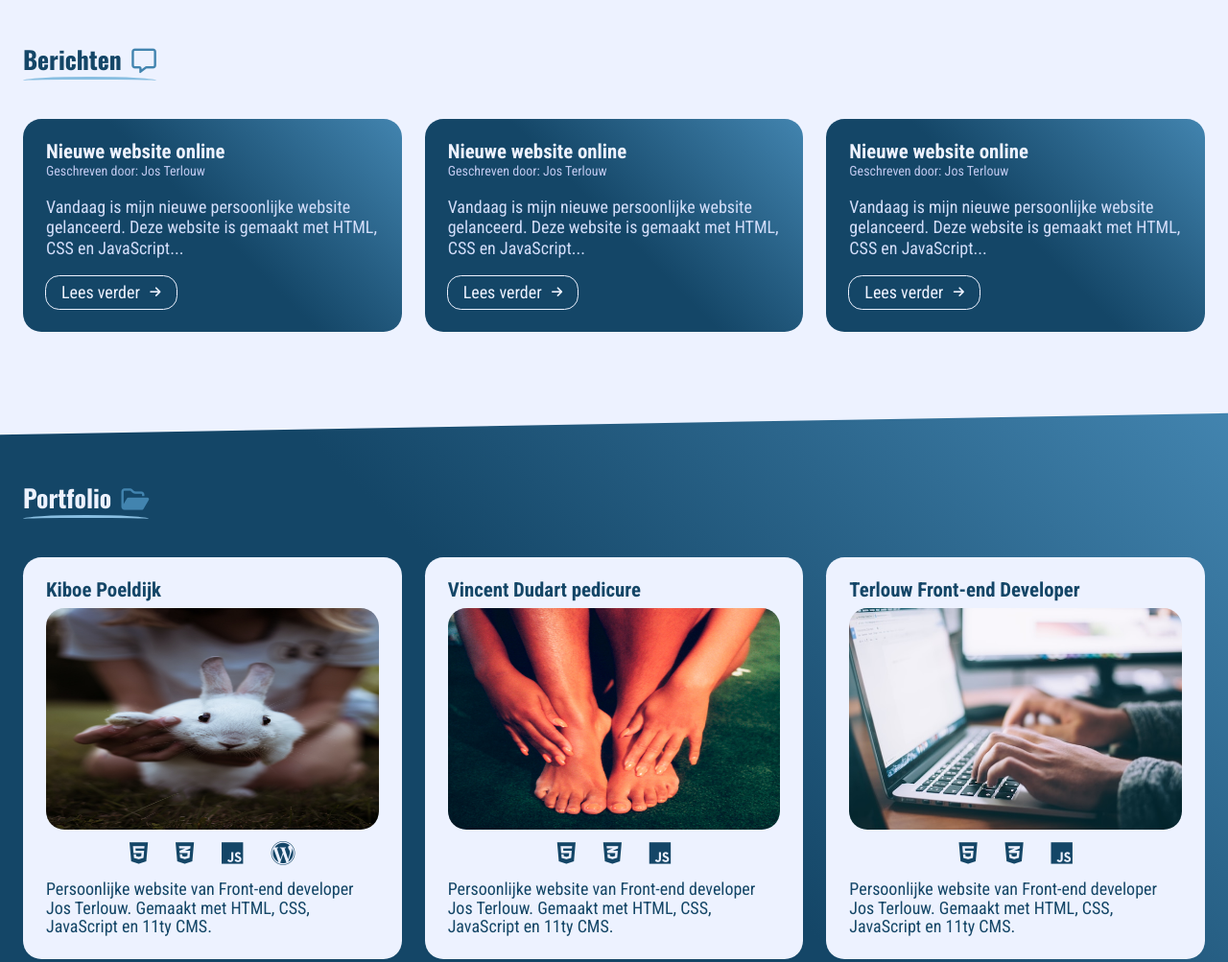
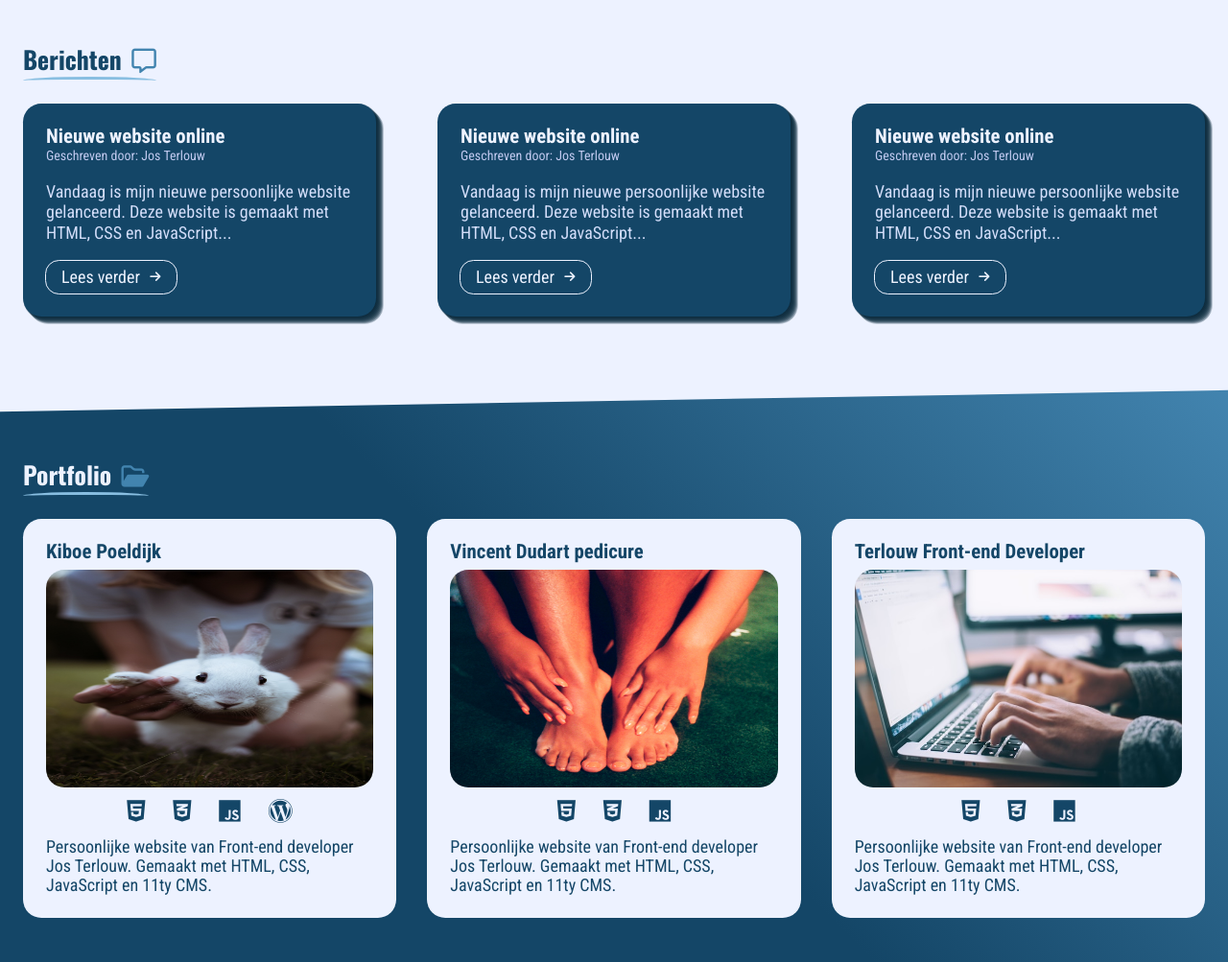
Before and after one commit to JT1908/terlouw, a website built with Vite: page index.html in a window 1280 px wide. Shown: the part 480-1483 px from the top of the page at 96% size. Built offline with nearby package versions, Linux system fonts and the light colour scheme.

Commit message:
Add files via upload

```diff
--- a/css/root.css
+++ b/css/root.css
@@ -48,6 +48,24 @@
 
 	/* Gradients */
 	--background-gradient: linear-gradient(45deg, #144667, #144667, #4284af);
+
+	/* Container Shadow */
+	--container-shadow: 0px 1px 0px 0px rgba(10, 41, 61, 0.22),
+		1px 0px 0px 0px rgba(10, 41, 61, 0.22),
+		1px 2px 0px 0px rgba(10, 41, 61, 0.22),
+		2px 1px 0px 0px rgba(10, 41, 61, 0.22),
+		2px 3px 0px 0px rgba(10, 41, 61, 0.22),
+		3px 2px 0px 0px rgba(10, 41, 61, 0.22),
+		3px 4px 0px 0px rgba(10, 41, 61, 0.22),
+		4px 3px 0px 0px rgba(10, 41, 61, 0.22),
+		4px 5px 0px 0px rgba(10, 41, 61, 0.22),
+		5px 4px 0px 0px rgba(10, 41, 61, 0.22),
+		5px 6px 0px 0px rgba(10, 41, 61, 0.22),
+		6px 5px 0px 0px rgba(10, 41, 61, 0.22),
+		6px 7px 0px 0px rgba(10, 41, 61, 0.22),
+		7px 6px 0px 0px rgba(10, 41, 61, 0.22),
+		7px 8px 0px 0px rgba(10, 41, 61, 0.22),
+		8px 7px 0px 0px rgba(10, 41, 61, 0.22);
 }
 
 @media (min-width: 45em) {
@@ -60,7 +78,7 @@
 	}
 }
 
-@media (min-width: 55em) {
+@media (min-width: 60em) {
 	:root {
 		/* Font sizes */
 		--fs-nav: 1.45rem;
--- a/css/sections/section__berichten.css
+++ b/css/sections/section__berichten.css
@@ -1,5 +1,5 @@
 .article {
-	background-image: var(--background-gradient);
+	background-color: var(--color-primary-400);
 	margin-block-end: var(--spacer-400);
 	color: var(--color-secondary);
 }
@@ -23,16 +23,18 @@
 	margin-block-end: var(--spacer-200);
 }
 
-@media (min-width: 55em) {
+@media (min-width: 45em) {
 	.article__container {
-		display: flex;
-		justify-content: space-between;
+		display: grid;
+		grid-template-columns: repeat(2, 1fr);
 		gap: var(--spacer-300);
+		margin-block-start: var(--spacer-400);
 	}
 
 	.article {
-		margin-block-start: var(--spacer-300);
+		margin-block-end: var(--spacer-300);
 		max-width: var(--container-width);
+		box-shadow: var(--container-shadow);
 	}
 
 	.article__author {
@@ -43,3 +45,10 @@
 		margin-block-end: var(--spacer-200);
 	}
 }
+
+@media (min-width: 60em) {
+	.article__container {
+		grid-template-columns: repeat(3, 1fr);
+		gap: var(--spacer-500);
+	}
+}
--- a/css/sections/section__contact.css
+++ b/css/sections/section__contact.css
@@ -47,7 +47,7 @@
 	}
 }
 
-@media (min-width: 55em) {
+@media (min-width: 60em) {
 	.section__contact form {
 		width: calc(var(--container-width) * 1.4);
 	}
--- a/css/sections/section__portfolio.css
+++ b/css/sections/section__portfolio.css
@@ -2,20 +2,17 @@
 	color: var(--color-secondary-400);
 }
 
+.section__portfolio h2 {
+	color: var(--color-secondary);
+}
+
 .portfolio__container {
-	display: flex;
-	flex-direction: column;
-	justify-content: space-between;
-	width: var(--container-width);
+	width: 100%;
 	margin-block-end: var(--spacer-400);
 	padding: var(--spacer-300);
 	background-color: var(--color-secondary);
 	border-radius: var(--border-radius);
 	overflow: hidden;
-}
-
-.section__portfolio h2 {
-	color: var(--color-secondary);
 }
 
 .portfolio__name {
@@ -24,7 +21,7 @@
 }
 
 .portfolio__image {
-	width: var(--container-width);
+	width: 100%;
 	aspect-ratio: 1.5;
 	margin-block-end: var(--spacer-100);
 	border-radius: var(--border-radius);
@@ -53,13 +50,14 @@
 
 @media (min-width: 45em) {
 	.portfolio {
-		display: flex;
-		justify-content: space-between;
+		display: grid;
+		grid-template-columns: repeat(2, 1fr);
 		gap: var(--spacer-300);
 	}
 
 	.portfolio__container {
-		margin-block-start: var(--spacer-300);
+		margin-block-start: var(--spacer-400);
+		margin-block-start: var(--spacer-100);
 		max-width: var(--container-width);
 	}
 
@@ -76,3 +74,10 @@
 		line-height: 1.1;
 	}
 }
+
+@media (min-width: 60em) {
+	.portfolio {
+		grid-template-columns: repeat(3, 1fr);
+		gap: var(--spacer-400);
+	}
+}
--- a/index.html
+++ b/index.html
@@ -86,8 +86,11 @@
                 <h2 class="subtitle light">Portfolio <i class="fa-regular fa-folder-open"></i></h2>
                     <div class="portfolio">
                         <div class="portfolio__container">
+                            <div class="portfolio__container-top">
                                 <h3 class="portfolio__name">Kiboe Poeldijk</h3>
                                 <img src="images/kiboe.jpg" alt="Website Terlouw Webdesign" class="portfolio__image">
+                            </div>
+                            <div class="portfolio__container-bottom">
                                 <ul class="portfolio__skillset" role="list">
                                     <li class="portfolio__skill"><i class="fa-brands fa-html5"></i></li>
                                     <li class="portfolio__skill"><i class="fa-brands fa-css3-alt"></i></li>
@@ -95,6 +98,7 @@
                                     <li class="portfolio__skill"><i class="fa-brands fa-wordpress"></i></li>
                                 </ul>
                                 <p class="portfolio__description">Persoonlijke website van Front-end developer Jos Terlouw. Gemaakt met HTML, CSS, JavaScript en 11ty CMS.</p>
+                            </div>
                         </div>
 
                         <div class="portfolio__container">
```
Lines whose indentation alone changed are shown as unchanged.
